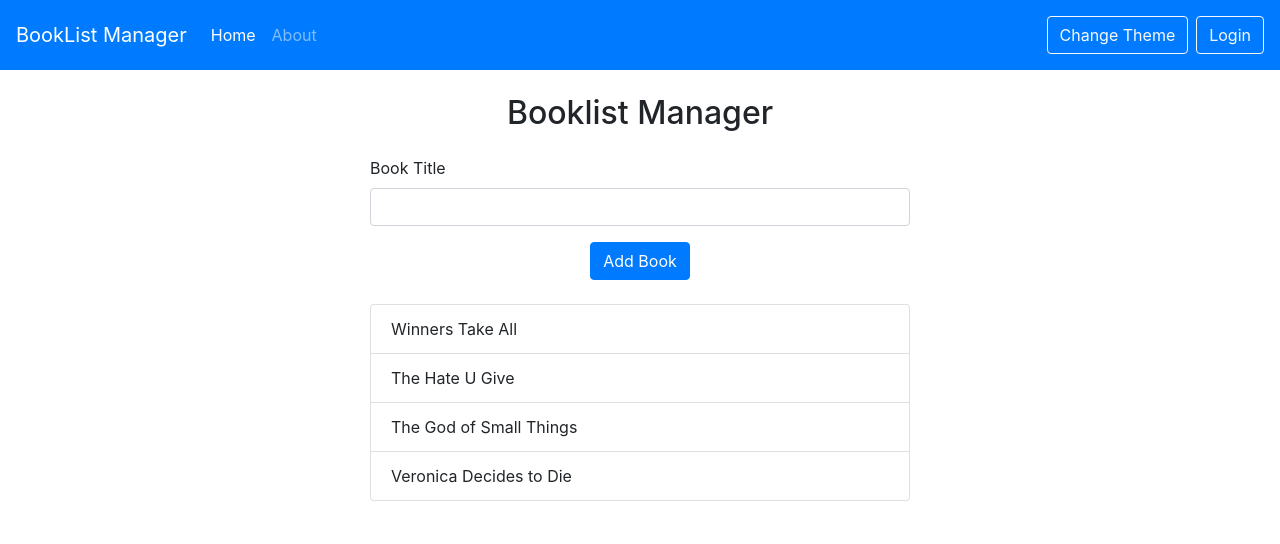
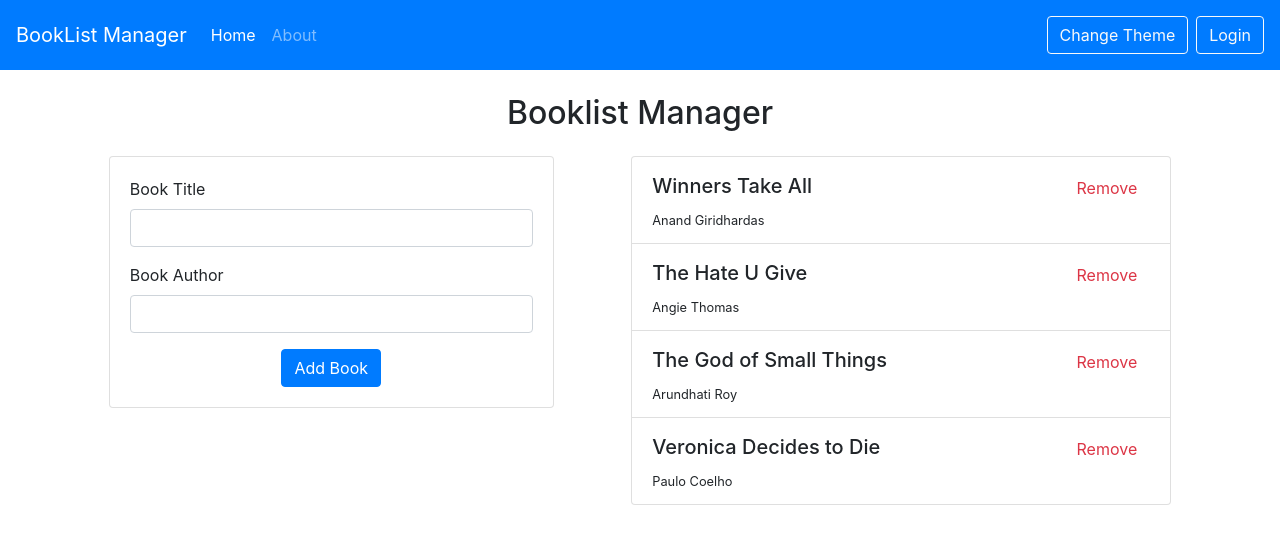
Before and after one commit to shashanksmaty/BookListApp-ReactHooksAndContext, a React (Create React App) app: page / in a window 1280 px wide. Shown: the top 544 px of the page. Built offline with nearby package versions, Linux system fonts and the light colour scheme.

Commit message:
remove books

```diff
--- a/src/components/AddBookForm.js
+++ b/src/components/AddBookForm.js
@@ -2,14 +2,17 @@ import React, { useState } from "react";
 
 const AddBookForm = ({ addBook }) => {
   const [title, setTitle] = useState("");
+  const [author, setAuthor] = useState("");
   const handleSubmit = e => {
     e.preventDefault();
-    addBook(title);
+    addBook(title, author);
     setTitle("");
+    setAuthor("");
   };
   return (
-    <div className="row mt-4 justify-content-center">
-      <div className="col-md-6">
+    <div className="col-md-5">
+      <div className="card">
+        <div className="card-body">
           <form onSubmit={handleSubmit}>
             <div className="form-group">
               <label>Book Title</label>
@@ -21,12 +24,23 @@ const AddBookForm = ({ addBook }) => {
                 onChange={e => setTitle(e.target.value)}
               />
             </div>
+            <div className="form-group">
+              <label>Book Author</label>
+              <input
+                type="text"
+                name="author"
+                className="form-control"
+                value={author}
+                onChange={e => setAuthor(e.target.value)}
+              />
+            </div>
             <div className="text-center">
               <button className="btn btn-primary">Add Book</button>
             </div>
           </form>
         </div>
       </div>
+    </div>
   );
 };
 
--- a/src/components/Booklist.js
+++ b/src/components/Booklist.js
@@ -4,19 +4,32 @@ import uuid from "uuid/v1";
 import { BookContext } from "../contexts/BookContext";
 
 const Booklist = () => {
-  const { books, addBook } = useContext(BookContext);
+  const { books, addBook, removeBook } = useContext(BookContext);
   return (
     <div className="container">
-      <div className="row mt-4">
+      <div className="row mt-4 mb-4">
         <div className="col-md-12">
           <h2 className="text-center">Booklist Manager</h2>
-          <AddBookForm addBook={addBook} />
-          <div className="row justify-content-center mt-4">
+          <div className="row justify-content-around mt-4 mb-4">
+            <AddBookForm addBook={addBook} />
             <div className="col-md-6">
               <ul className="list-group">
-                {books.map(books => (
-                  <li className="list-group-item" key={books.id}>
-                    {books.title}
+                {books.map(book => (
+                  <li className="list-group-item" key={book.id}>
+                    <div className="d-flex justify-content-between align-items-center">
+                      <h5 className="mb-1">{book.title}</h5>
+                      <span className="text-danger">
+                        <small>
+                          <button
+                            className="btn btn-link text-danger"
+                            onClick={() => removeBook(book.id)}
+                          >
+                            Remove
+                          </button>
+                        </small>
+                      </span>
+                    </div>
+                    <small>{book.author}</small>
                   </li>
                 ))}
               </ul>
--- a/src/contexts/BookContext.js
+++ b/src/contexts/BookContext.js
@@ -5,16 +5,21 @@ export const BookContext = createContext();
 
 const BookContextProvider = props => {
   const [books, setBooks] = useState([
-    { title: "Winners Take All", id: 1 },
-    { title: "The Hate U Give", id: 2 },
-    { title: "The God of Small Things", id: 3 },
-    { title: "Veronica Decides to Die", id: 4 }
+    { title: "Winners Take All", author: "Anand Giridhardas", id: 1 },
+    { title: "The Hate U Give", author: "Angie Thomas", id: 2 },
+    { title: "The God of Small Things", author: "Arundhati Roy", id: 3 },
+    { title: "Veronica Decides to Die", author: "Paulo Coelho", id: 4 }
   ]);
-  const addBook = title => {
-    setBooks([...books, { title: title, id: uuid() }]);
+  const addBook = (title, author) => {
+    setBooks([...books, { title: title, author: author, id: uuid() }]);
+  };
+  const removeBook = id => {
+    setBooks(books.filter(book => book.id !== id));
   };
   return (
-    <BookContext.Provider value={{ books, addBook: addBook }}>
+    <BookContext.Provider
+      value={{ books, addBook: addBook, removeBook: removeBook }}
+    >
       {props.children}
     </BookContext.Provider>
   );
```
Lines whose indentation alone changed are shown as unchanged.
